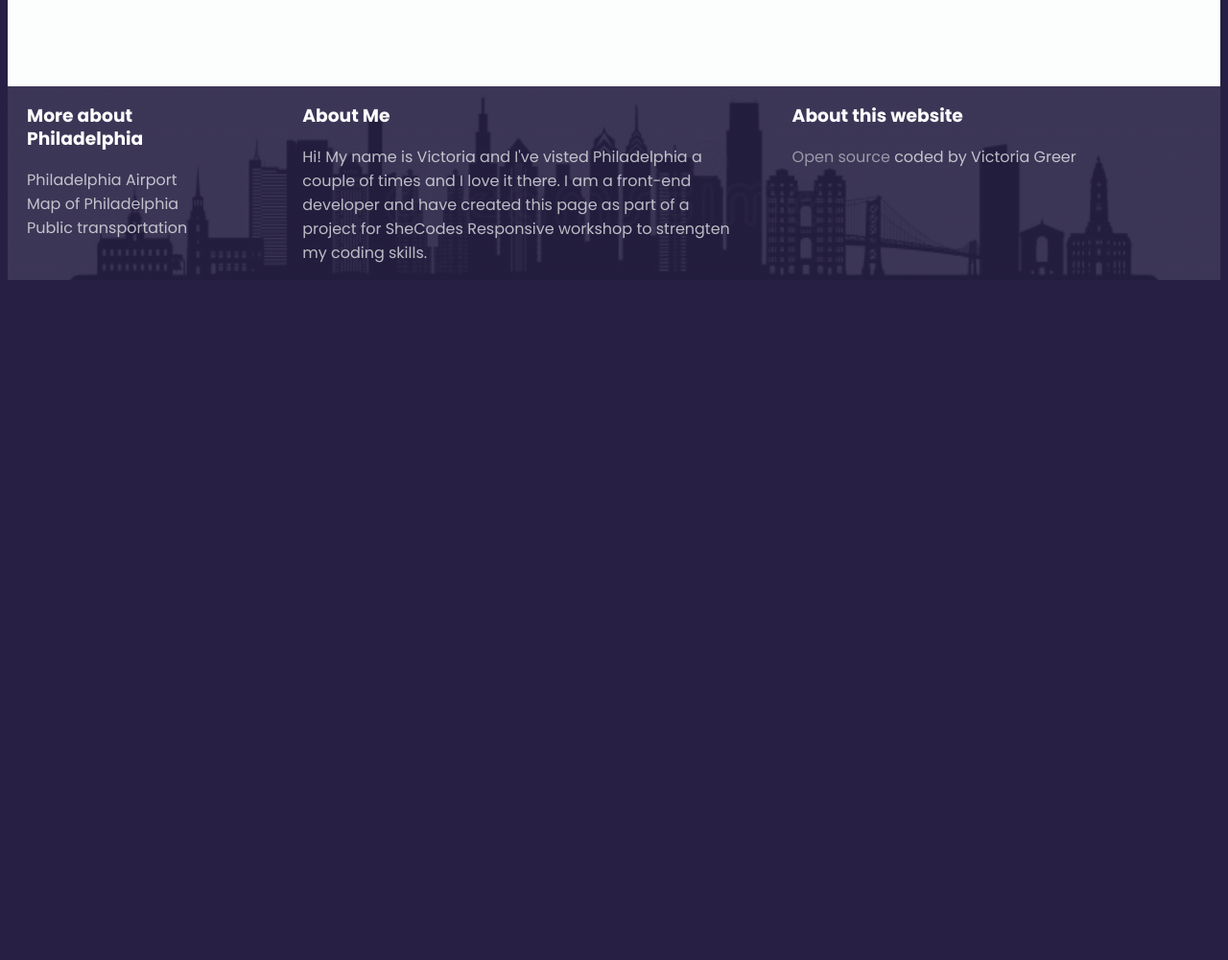
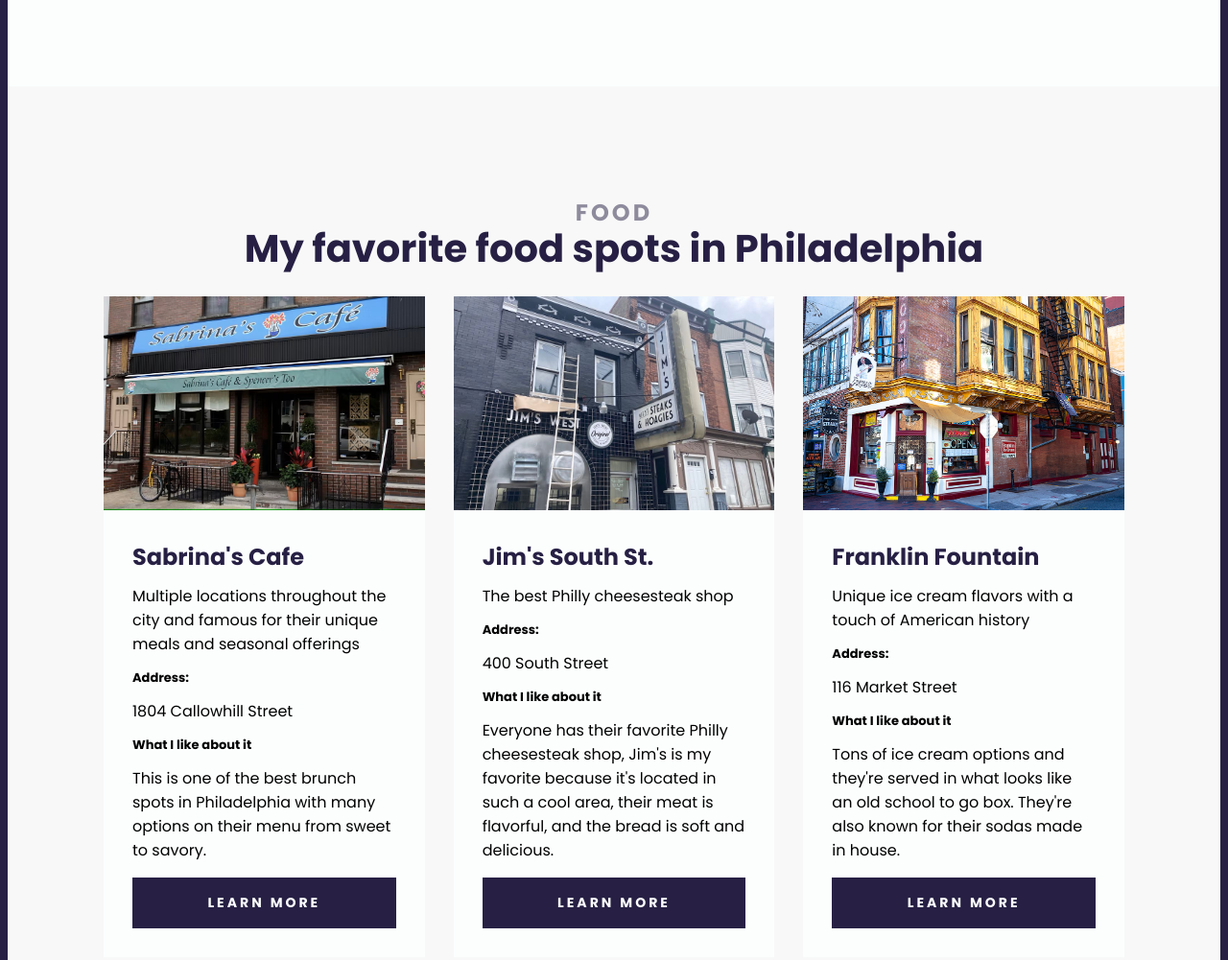
Before and after one commit to themightyvicki1/travel-project, a plain HTML site: page index.html in a window 1280 px wide. Shown: the part 1345-2346 px from the top of the page at 96% size. Before the commit the page ends 1645 px from the top, so only its background shows below. Drawn offline with Linux system fonts and the light colour scheme.

Commit message:
card section and responsive touches

```diff
--- a/index.html
+++ b/index.html
@@ -54,6 +54,101 @@
             see the city from above, taking in the rolling terracotta rooftops,
             the whitewashed walls and on the horizon, the soft blue sea.
           </p>
+        </div>
+      </section>
+
+      <section class="secondary">
+        <h2 class="centered-text">Food</h2>
+        <h3 class="centered-text">My favorite food spots in Philadelphia</h3>
+
+        <!--create a grid of 3 columns -->
+        <div class="three-col-grid">
+          <div class="card">
+            <div class="card-header">
+              <img
+                src="images/food/Sabrinas.jpg"
+                alt="Sabrina's Cafe"
+                title="Sabrina's Cafe"
+                width="100%"
+              />
+            </div>
+            <div class="card-body">
+              <h4>Sabrina's Cafe</h4>
+              <p>
+                Multiple locations throughout the city and famous for their
+                unique meals and seasonal offerings
+              </p>
+              <h5>Address:</h5>
+              <p>1804 Callowhill Street</p>
+              <h5>What I like about it</h5>
+              <p>
+                This is one of the best brunch spots in Philadelphia with many
+                options on their menu from sweet to savory.
+              </p>
+              <a
+                href="https://www.sabrinascafe.com/"
+                title="https://www.sabrinascafe.com/"
+                class="button"
+                >Learn More</a
+              >
+            </div>
+          </div>
+          <div class="card">
+            <div class="card-header">
+              <img
+                src="images/food/Jims.jpg"
+                alt="Jim's South St."
+                title="Jim's South St."
+                width="100%"
+              />
+            </div>
+            <div class="card-body">
+              <h4>Jim's South St.</h4>
+              <p>The best Philly cheesesteak shop</p>
+              <h5>Address:</h5>
+              <p>400 South Street</p>
+              <h5>What I like about it</h5>
+              <p>
+                Everyone has their favorite Philly cheesesteak shop, Jim's is my
+                favorite because it's located in such a cool area, their meat is
+                flavorful, and the bread is soft and delicious.
+              </p>
+              <a
+                href="https://jimssouthstreet.com/"
+                title="https://jimssouthstreet.com/"
+                class="button"
+                >Learn More</a
+              >
+            </div>
+          </div>
+          <div class="card">
+            <div class="card-header">
+              <img
+                src="images/food/Franklins.jpg"
+                alt="Franklin Fountain"
+                title="Franklin Fountain"
+                width="100%"
+              />
+            </div>
+            <div class="card-body">
+              <h4>Franklin Fountain</h4>
+              <p>Unique ice cream flavors with a touch of American history</p>
+              <h5>Address:</h5>
+              <p>116 Market Street</p>
+              <h5>What I like about it</h5>
+              <p>
+                Tons of ice cream options and they're served in what looks like
+                an old school to go box. They're also known for their sodas made
+                in house.
+              </p>
+              <a
+                href="https://franklinfountain.com/"
+                title="https://franklinfountain.com/"
+                class="button"
+                >Learn More</a
+              >
+            </div>
+          </div>
         </div>
       </section>
     </main>
--- a/src/styles.css
+++ b/src/styles.css
@@ -2,11 +2,13 @@
   --primary-font: "Poppins", sans-serif;
   --whitish-color: #fcfefe;
   --blackish-color: #272044;
+  --secondary-color: #f8f8f8;
 }
 
 body {
   background-color: var(--blackish-color);
   font-family: var(--primary-font);
+  max-width: 1400px;
 }
 /*target container div, maximum width of website itself */
 .container {
@@ -90,10 +92,65 @@ main h3 {
   /*to fix the spacing, brings h3 and h2 closer together */
   margin: 0;
 }
+
+main h4 {
+  font-weight: 700;
+  font-size: 24px;
+  line-height: 1;
+  color: var(--blackish-color);
+  margin: 0;
+}
+
+main h5 {
+  font-weight: 700;
+  font-size: 13px;
+  line-height: 1;
+  margin: 0;
+}
+
 section {
-  max-width: 1200px;
+  max-width: 100%;
   margin: 0 auto;
   padding: 100px;
+}
+
+.secondary {
+  background-color: var(--secondary-color);
+}
+
+.centered-text {
+  text-align: center;
+}
+
+.three-col-grid {
+  display: grid;
+  grid-template-columns: 1fr 1fr 1fr;
+  grid-gap: 30px;
+}
+
+.card {
+  /*this color will show behind each card */
+  background-color: var(--whitish-color);
+  /* card should have margin top and bottom for space*/
+  margin: 30px 0;
+}
+
+/*to be able to add some padding around the words in the card and not around the image*/
+.card-body {
+  padding: 30px;
+}
+
+.button {
+  display: block;
+  color: var(--whitish-color);
+  font-weight: 700;
+  font-size: 14px;
+  text-align: center;
+  letter-spacing: 3px;
+  text-transform: uppercase;
+  background-color: var(--blackish-color);
+  padding: 16px;
+  text-decoration: none;
 }
 
 footer {
@@ -206,4 +263,14 @@ footer p {
   .grid h2 {
     margin-bottom: 10px;
   }
+
+  .three-col-grid {
+    padding: 0;
+    grid-gap: 5px;
+    grid-template-columns: 1fr;
+  }
+
+  .secondary {
+    padding: 30px;
+  }
 }
```
Also changed, not shown: images/food/Franklins.jpg (added), images/food/Jims.jpg (added), images/food/Sabrinas.jpg (added).
